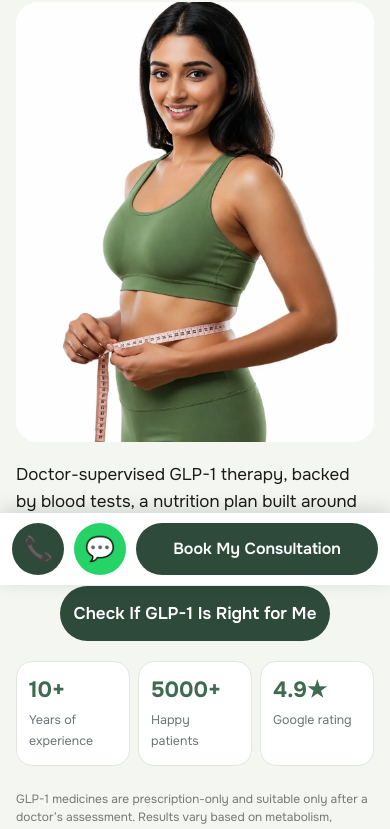
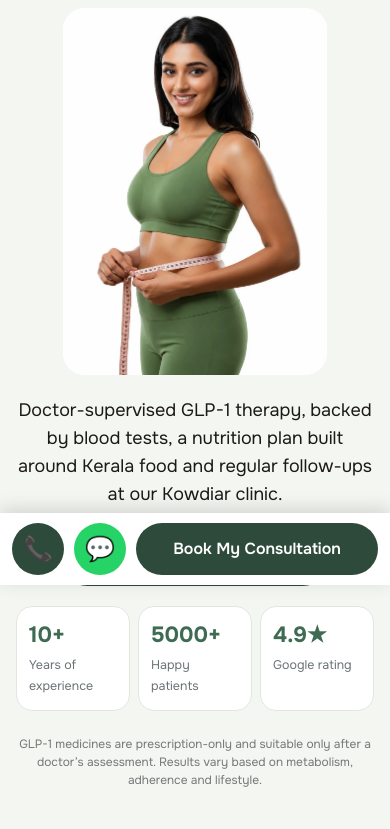
Before and after one commit to abc360clinic-ux/Facelittreatments, a plain HTML site: page glp1-trivandrum/index.html in a window 390 px wide. Shown: the part 259-1088 px from the top of the page. Drawn offline with Linux system fonts and the light colour scheme.

Commit message:
GLP-1 hero on mobile: centered layout with narrower centered photo
Co-Authored-By: Claude Sonnet 5.5 <noreply@anthropic.com>

```diff
--- a/glp1-trivandrum/index.html
+++ b/glp1-trivandrum/index.html
@@ -111,6 +111,10 @@ html,body{overflow-x:hidden}.g-grid>*,.fgrid>*,.bmi2>*,.doc-grid>*{min-width:0}
 @media(max-width:900px){.g-grid{display:flex;flex-direction:column;gap:0}.g-grid>div:first-child{display:contents}
 .g-grid .badge{order:1;align-self:flex-start}.g-grid .g-h1{order:2;margin:16px 0 18px}.g-grid .g-img{order:3;width:100%;margin:0 0 20px}
 .g-grid .g-lead{order:4}.g-grid .pill-wide{order:5}.g-grid .tiles{order:6}.g-grid .fine{order:7}}
+
+@media(max-width:900px){.g-grid .badge{align-self:center;text-align:center}.g-grid .g-h1{text-align:center;font-size:34px;margin:18px 0 18px}
+.g-grid .g-img{width:74%;max-height:none;aspect-ratio:1065/1477;align-self:center;margin:0 0 22px}.g-grid .g-img img{object-position:50% 50%}
+.g-grid .g-lead{text-align:center;font-size:18px;margin:0 0 22px}.g-grid .fine{text-align:center}}
 </style></head><body>
 <header class="nav"><a href="/glp1-trivandrum/"><img src="/assets/facelit-logo.svg" alt="Facelit" width="140" height="44"></a>
 <nav><a href="#steps">How it Works</a><a href="#benefits">Benefits</a><a href="#programme">Programme</a><a href="#doctor">Team</a><a href="#faq">FAQs</a></nav><a class="pill" href="#book" data-lead="form">Book Consultation</a></header>
```
